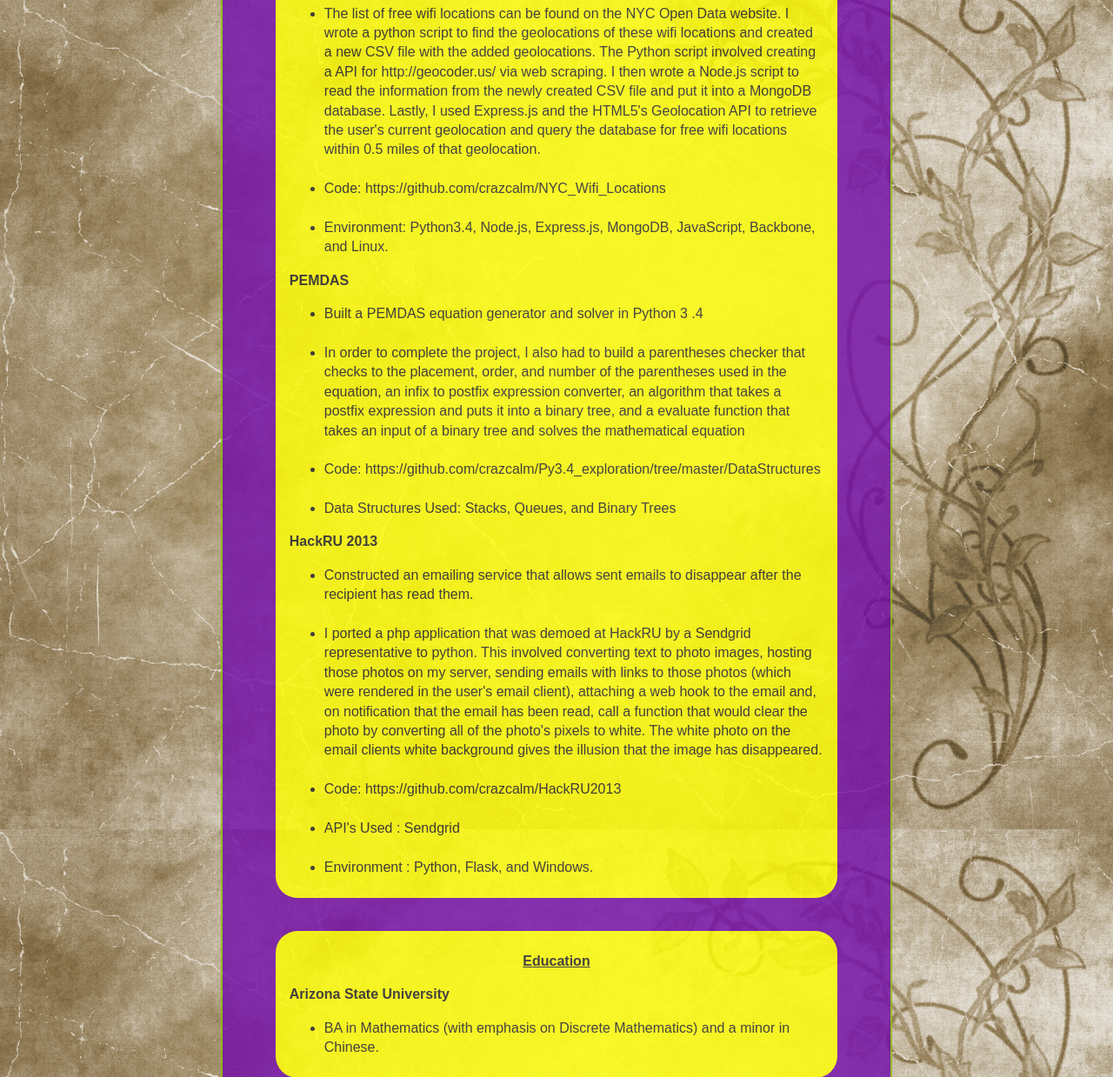
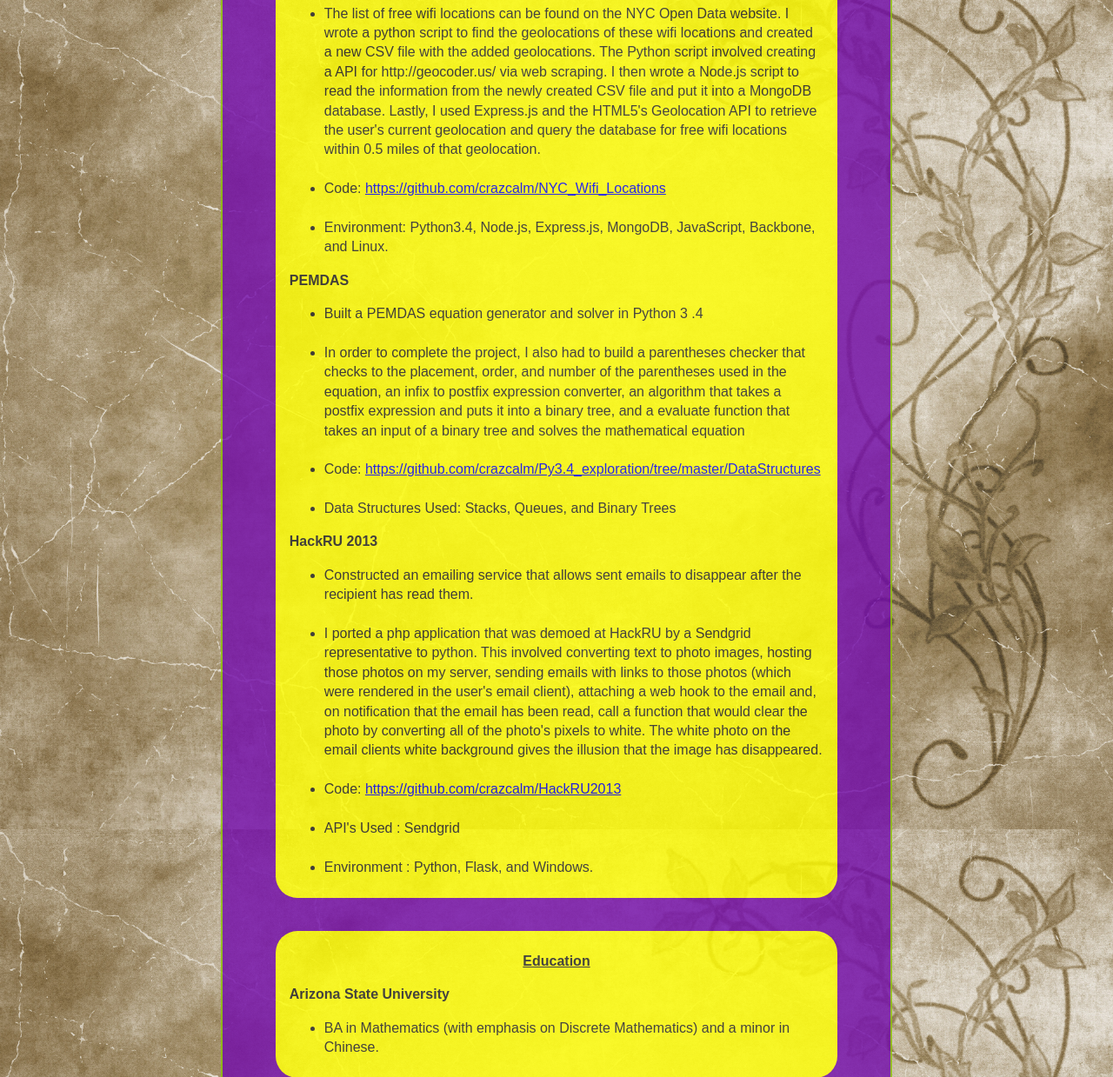
Before and after one commit to crazcalm/full-stack-project, a Flask app: page /resume in a window 1280 px wide; the page is wider, and only the part inside the window is pictured. Shown: the part 2040-3279 px from the top of that part at 87% size. Run offline with Flask 2, Linux system fonts and the light colour scheme; some libraries are stand-ins or nearby versions.

Commit message:
some of my changes are not showing

```diff
--- a/app/templates/base.html
+++ b/app/templates/base.html
@@ -45,16 +45,16 @@
                 <br>
                 <a href="{{ url_for('home') }}"><strong>Home</strong></a><br><br>
                 <a href="{{ url_for('resume') }}"><strong>Resume</strong></a><br><br>
-                <a href="{{ url_for('developer') }}"><strong>Developer</strong></a><br><br>
-                <a href="{{ url_for('chinese') }}"><strong>Chinese</strong></a><br><br>
-                <a href="{{ url_for('friends') }}"><strong>Friends</strong></a><br><br>
+                <!--<a href="{{ url_for('developer') }}"><strong>Developer</strong></a><br><br>-->
+                <!--<a href="{{ url_for('chinese') }}"><strong>Chinese</strong></a><br><br>-->
+                <!--<a href="{{ url_for('friends') }}"><strong>Friends</strong></a><br><br>-->
                 {% endblock %}
             </aside>
 
             <aside id="right_aside">
                 {% block right_aside %}
-                <p><strong>Interesting thing 1</strong></p>
-                <p><strong>Interesting thing 2</strong></p>
+                <a href="http://www.rottentomatoes.com/m/inside_out_2015/"><strong>Favorite Movie</strong></a>
+                <p><a href="http://www.tecmint.com/20-funny-commands-of-linux-or-linux-is-fun-in-terminal/"><strong>Favorite Commands</strong></a></p>
                 <p><strong>Interesting thing 3</strong></p>
                 <p><strong>Interesting thing 4</strong></p>
                 {% endblock %}
--- a/app/templates/resume.html
+++ b/app/templates/resume.html
@@ -142,7 +142,7 @@
                 database for free wifi locations within 0.5 miles of that
                 geolocation.</li><br/>
 
-            <li>Code: https://github.com/crazcalm/NYC_Wifi_Locations</li><br/>
+            <li>Code: <a href="https://github.com/crazcalm/NYC_Wifi_Locations">https://github.com/crazcalm/NYC_Wifi_Locations</a></li><br/>
 
             <li>Environment: Python3.4, Node.js, Express.js, MongoDB,
                 JavaScript, Backbone, and Linux.</li>
@@ -163,7 +163,7 @@
                 solves the mathematical equation</li><br/>
 
             <li>Code:
-                https://github.com/crazcalm/Py3.4_exploration/tree/master/DataStructures</li><br/>
+                <a href="https://github.com/crazcalm/Py3.4_exploration/tree/master/DataStructures">https://github.com/crazcalm/Py3.4_exploration/tree/master/DataStructures</a></li><br/>
 
             <li>Data Structures Used: Stacks, Queues, and Binary Trees</li>
         </ul>
@@ -185,7 +185,8 @@
                 photo on the email clients white background gives the
                 illusion that the image has disappeared.</li><br/>
 
-            <li>Code: https://github.com/crazcalm/HackRU2013</li><br/>
+            <li>Code: <a href="https://github.com/crazcalm/HackRU2013">
+                https://github.com/crazcalm/HackRU2013</a></li><br/>
 
             <li>API's Used : Sendgrid</li><br/>
 
```
